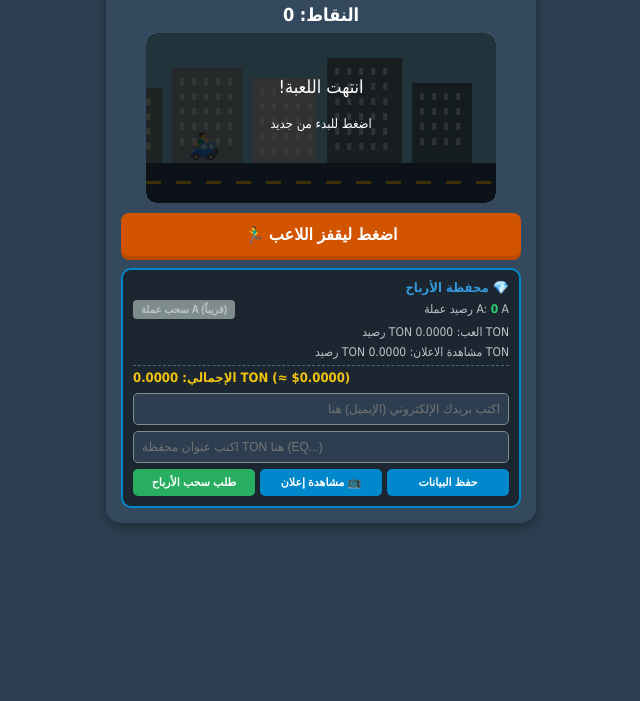
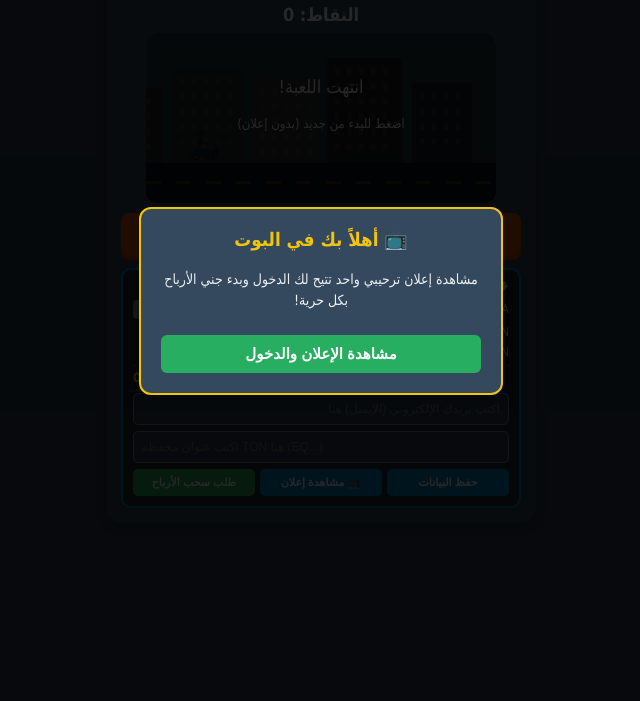
Before and after one commit to AIL0559388930/jump-game, a plain HTML site: page index.html in a window 1280 px wide. Shown: the part 99-800 px from the top of the page, without its empty margins (319-959 px from the left). Drawn offline with Linux system fonts and the light colour scheme.

Commit message:
Update index.html

```diff
--- a/index.html
+++ b/index.html
@@ -132,12 +132,64 @@
             cursor: not-allowed;
             font-weight: bold;
         }
-        .small-withdraw-btn:active, .action-btn:active {
-            transform: scale(0.98);
+        /* نافذة الإعلان عند الدخول الأول للبوت */
+        #adOverlay {
+            position: fixed;
+            top: 0;
+            left: 0;
+            width: 100%;
+            height: 100%;
+            background: rgba(0, 0, 0, 0.85);
+            display: flex;
+            justify-content: center;
+            align-items: center;
+            z-index: 999;
+            flex-direction: column;
+            padding: 20px;
+            box-sizing: border-box;
+        }
+        .ad-popup-box {
+            background: #34495e;
+            padding: 20px;
+            border-radius: 12px;
+            max-width: 320px;
+            width: 100%;
+            border: 2px solid #f1c40f;
+            text-align: center;
+        }
+        .ad-popup-box h3 {
+            color: #f1c40f;
+            margin-top: 0;
+        }
+        .ad-popup-box p {
+            font-size: 14px;
+            color: #ecf0f1;
+            line-height: 1.5;
+        }
+        .ad-play-btn {
+            background-color: #27ae60;
+            color: white;
+            border: none;
+            padding: 10px 15px;
+            font-size: 15px;
+            font-weight: bold;
+            border-radius: 6px;
+            cursor: pointer;
+            width: 100%;
+            margin-top: 10px;
         }
     </style>
 </head>
 <body>
+
+    <!-- نافذة الإعلان تظهر عند فتح البوت لأول مرة فقط في الجلسة -->
+    <div id="adOverlay" style="display: none;">
+        <div class="ad-popup-box">
+            <h3>📺 أهلاً بك في البوت</h3>
+            <p>مشاهدة إعلان ترحيبي واحد تتيح لك الدخول وبدء جني الأرباح بكل حرية!</p>
+            <button class="ad-play-btn" onclick="playWelcomeAd()">مشاهدة الإعلان والدخول</button>
+        </div>
+    </div>
 
     <div class="game-container">
         <h2>🎮 العب واكسب</h2>
@@ -151,18 +203,15 @@
         <div class="ton-wallet-box">
             <div class="wallet-header">💎 محفظة الأرباح</div>
 
-            <!-- 1. رصيد عملة A (السحب مقفل هنا) -->
             <div class="wallet-balance">
                 <button class="small-withdraw-btn" title="السحب مقفل">سحب عملة A (قريباً)</button>
                 <span>رصيد عملة A: <span id="gameCoins" style="color: #2ecc71; font-weight: bold;">0</span> A</span>
             </div>
 
-            <!-- 2. رصيد TON العب -->
             <div class="wallet-balance" style="justify-content: flex-end;">
                 <span>رصيد TON العب: <span id="playTon">0.0000</span> TON</span>
             </div>
 
-            <!-- 3. رصيد TON مشاهدة الاعلان -->
             <div class="wallet-balance" style="justify-content: flex-end;">
                 <span>رصيد TON مشاهدة الاعلان: <span id="adTon">0.0000</span> TON</span>
             </div>
@@ -171,7 +220,6 @@
                 الإجمالي: <span id="tonTotal">0.0000</span> TON (≈ $<span id="usdTotal">0.0000</span>)
             </div>
 
-            <!-- خانات إدخال الإيميل وعنوان محفظة TON -->
             <input type="email" id="playerEmail" class="wallet-input ar" placeholder="اكتب بريدك الإلكتروني (الإيميل) هنا">
             <input type="text" id="walletAddress" class="wallet-input" placeholder="اكتب عنوان محفظة TON هنا (EQ...)">
 
@@ -207,7 +255,6 @@
         const canvas = document.getElementById("gameCanvas");
         const ctx = canvas.getContext("2d");
 
-        // استرجاع البيانات المحفوظة مسبقاً (الحفظ الدائم)
         let score = parseInt(localStorage.getItem('pe_score')) || 0;
         let gameCoins = parseInt(localStorage.getItem('pe_coins')) || 0;
         let playUSD = parseFloat(localStorage.getItem('pe_playUSD')) || 0.0000;
@@ -221,7 +268,7 @@
 
         let isGameOver = false;
         const tonPriceInUSD = 5.0;
-        const minWithdrawTON = 0.05; // الحد الأدنى الجديد للسحب
+        const minWithdrawTON = 0.05;
 
         let amir = {
             x: 40,
@@ -257,11 +304,42 @@
             return carTypes[Math.floor(Math.random() * carTypes.length)];
         }
 
+        // التحقق مما إذا كان المستخدم قد شاهد إعلان الدخول في هذه الجلسة (Session)
+        window.addEventListener('load', () => {
+            if (!sessionStorage.getItem('welcomed_ad_shown')) {
+                document.getElementById('adOverlay').style.display = 'flex';
+            }
+        });
+
+        // تهيئة إعلانات Adsgram بالمعرف الصحيح UnitID: 59867
+        const adController = window.Adsgram ? window.Adsgram.init({ blockId: "59867" }) : null;
+
+        // دالة عرض إعلان الترحيب عند فتح البوت
+        function playWelcomeAd() {
+            if (adController) {
+                adController.show().then(() => {
+                    adUSD += 0.0150; // أرباح الإعلان لمالك البوت
+                    updateBalances();
+                    sessionStorage.setItem('welcomed_ad_shown', 'true'); // تسجيل أنه شاهد الإعلان لهذه الجلسة
+                    document.getElementById('adOverlay').style.display = 'none';
+                }).catch((result) => {
+                    console.log("Ad error or skipped", result);
+                    alert("يجب إكمال مشاهدة الإعلان للدخول إلى البوت.");
+                });
+            } else {
+                adUSD += 0.0150;
+                updateBalances();
+                sessionStorage.setItem('welcomed_ad_shown', 'true');
+                document.getElementById('adOverlay').style.display = 'none';
+            }
+        }
+
         function makeJump() {
             if (amir.grounded && !isGameOver) {
                 amir.dy = amir.jumpPower;
                 amir.grounded = false;
             } else if (isGameOver) {
+                // إذا خسر، يستطيع إعادة اللعب مباشرة وبدون إعلانات إجبارية!
                 resetGame();
             }
         }
@@ -309,7 +387,6 @@
                 obstacle.currentCar = getRandomCar();
                 score += 10;
                 gameCoins += 1;
-
                 playUSD += 0.00025;
                 updateBalances();
             }
@@ -349,9 +426,6 @@
             alert("✅ تم حفظ الإيميل وعنوان المحفظة بنجاح!");
         }
 
-        // تهيئة إعلانات Adsgram بالمعرف الصحيح UnitID: 59867
-        const adController = window.Adsgram ? window.Adsgram.init({ blockId: "59867" }) : null;
-
         function watchAdForReward() {
             if (adController) {
                 adController.show().then(() => {
@@ -369,12 +443,6 @@
             }
         }
 
-        // دالة سحب عملة A معطلة لأن السحب مقفل بناءً على طلبك
-        function requestCoinWithdraw() {
-            alert("🔒 سحب عملة A مقفل حالياً وسيتم تفعيله في التحديثات القادمة.");
-        }
-
-        // طلب سحب الأرباح العام TON (الحد الأدنى 0.05 TON)
         async function requestWithdraw() {
             let email = document.getElementById("playerEmail").value.trim();
             let addr = document.getElementById("walletAddress").value.trim();
@@ -454,7 +522,7 @@
                 ctx.fillText("انتهت اللعبة!", canvas.width / 2, 60);
 
                 ctx.font = "13px Tahoma";
-                ctx.fillText("اضغط للبدء من جديد", canvas.width / 2, 95);
+                ctx.fillText("اضغط للبدء من جديد (بدون إعلان)", canvas.width / 2, 95);
             }
 
             document.getElementById("score").innerText = score;
```
